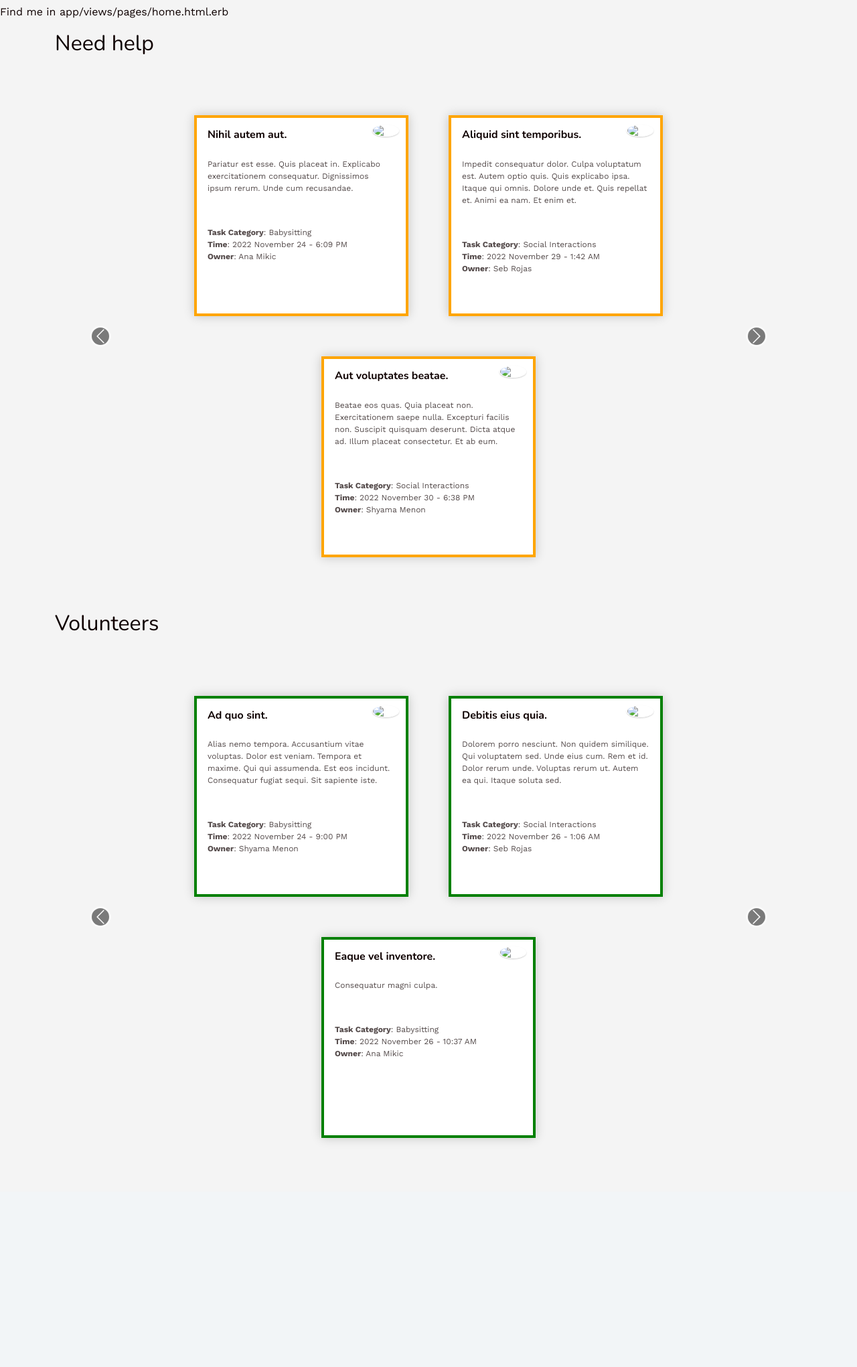
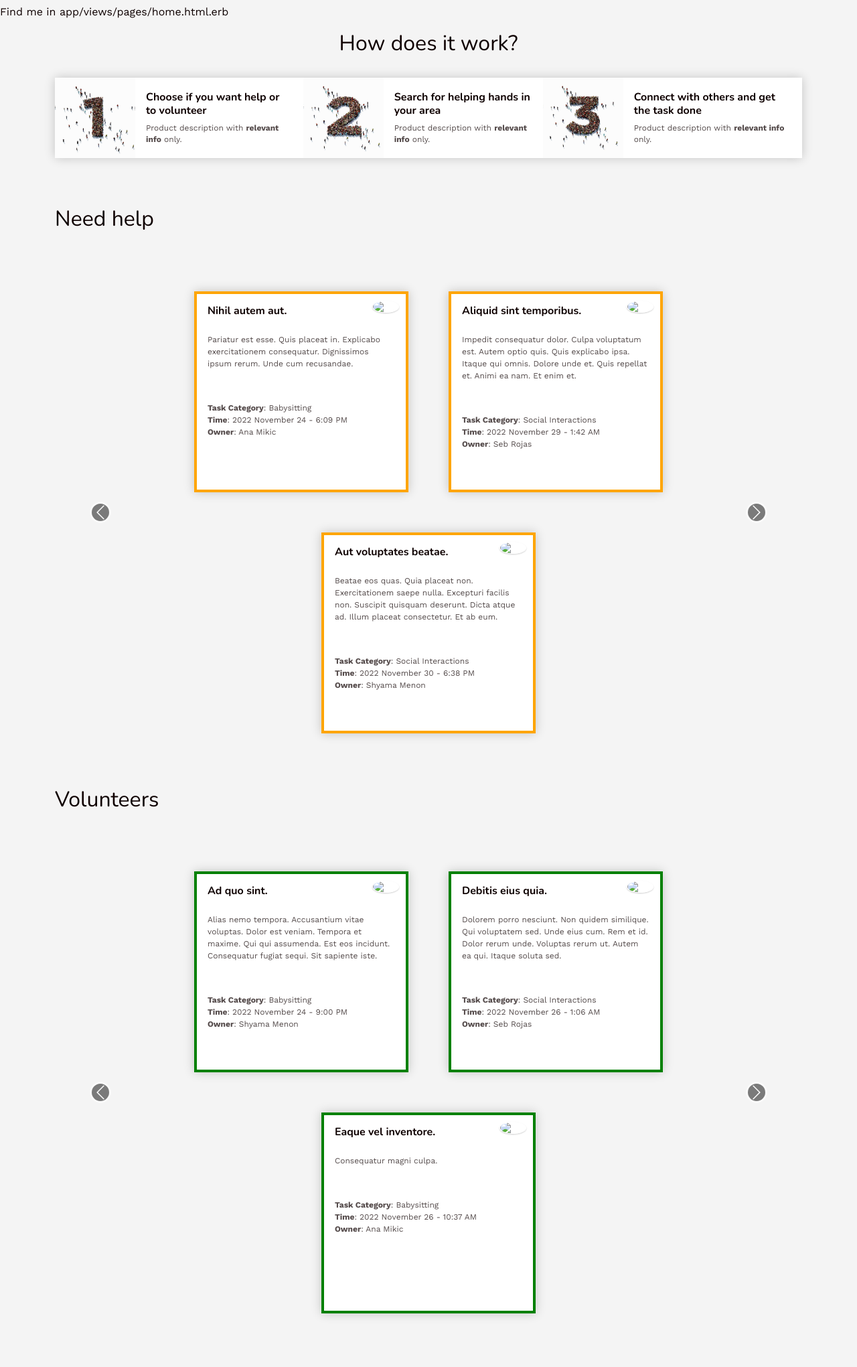
Before and after one commit to shyama12/helping-hands, a Rails app: page / in a window 1280 px wide. Shown: the part 108-2149 px from the top of the page at 67% size. Before the commit the page ends 1814 px from the top, so only its background shows below. Run offline with Rails 7, Linux system fonts and the light colour scheme; data comes from the database, SQL or seed files in the repository; style sheets or scripts are compiled from the project's sources; some libraries are stand-ins or nearby versions.

Commit message:
adding css to how to cards

```diff
--- a/app/assets/stylesheets/components/_card.scss
+++ b/app/assets/stylesheets/components/_card.scss
@@ -60,3 +60,36 @@
   flex-wrap: wrap;
   justify-content: center;
 }
+
+.cards-how-to {
+  overflow: hidden;
+  height: 120px;
+  background: white;
+  box-shadow: 0 0 15px rgba(0,0,0,0.2);
+  display: flex;
+  align-items: center;
+}
+
+.cards-how-to img {
+  height: 100%;
+  width: 120px;
+  object-fit: cover;
+}
+
+.cards-how-to h2 {
+  font-size: 16px;
+  font-weight: bold;
+  margin: 0;
+}
+
+.cards-how-to p {
+  font-size: 12px;
+  line-height: 1.4;
+  opacity: .7;
+  margin-bottom: 0;
+  margin-top: 8px;
+}
+
+.cards-how-to .card-how-to-info {
+  padding: 16px;
+}
--- a/app/views/layouts/application.html.erb
+++ b/app/views/layouts/application.html.erb
@@ -7,7 +7,7 @@
     <%= csp_meta_tag %>
 
     <%= stylesheet_link_tag "application", "data-turbo-track": "reload" %>
-    <%# <%= javascript_include_tag "application", "data-turbo-track": "reload", defer: true %>
+    <%= javascript_include_tag "application", "data-turbo-track": "reload", defer: true %>
   </head>
 
   <body><%= render "shared/navbar" %>
--- a/app/views/pages/home.html.erb
+++ b/app/views/pages/home.html.erb
@@ -2,7 +2,35 @@
 <p>Find me in app/views/pages/home.html.erb</p>
 
 
+<div class="container">
+  <div class="text-center">
+    <h2>How does it work?</h2>
+  </div>
+<br>
+  <div class="cards-how-to">
+    <%= image_tag "one.jpg" %>
+      <div class="card-how-to-info">
+        <h2>Choose if you want help or to volunteer</h2>
+        <p>Product description with <strong>relevant info</strong> only.</p>
+      </div>
 
+    <%= image_tag "two.jpg" %>
+      <div class="card-how-to-info">
+        <h2>Search for helping hands in your area</h2>
+        <p>Product description with <strong>relevant info</strong> only.</p>
+      </div>
+
+    <%= image_tag "three.jpg" %>
+      <div class="card-how-to-info">
+        <h2>Connect with others and get the task done</h2>
+        <p>Product description with <strong>relevant info</strong> only.</p>
+      </div>
+  </div>
+</div>
+
+<br>
+<br>
+<br>
 
 <div class="container">
   <% if @need_help_tasks.count > 8 %>
```
Also changed, not shown: app/assets/images/one.jpg (added), app/assets/images/three.jpg (added), app/assets/images/two.jpg (added).
